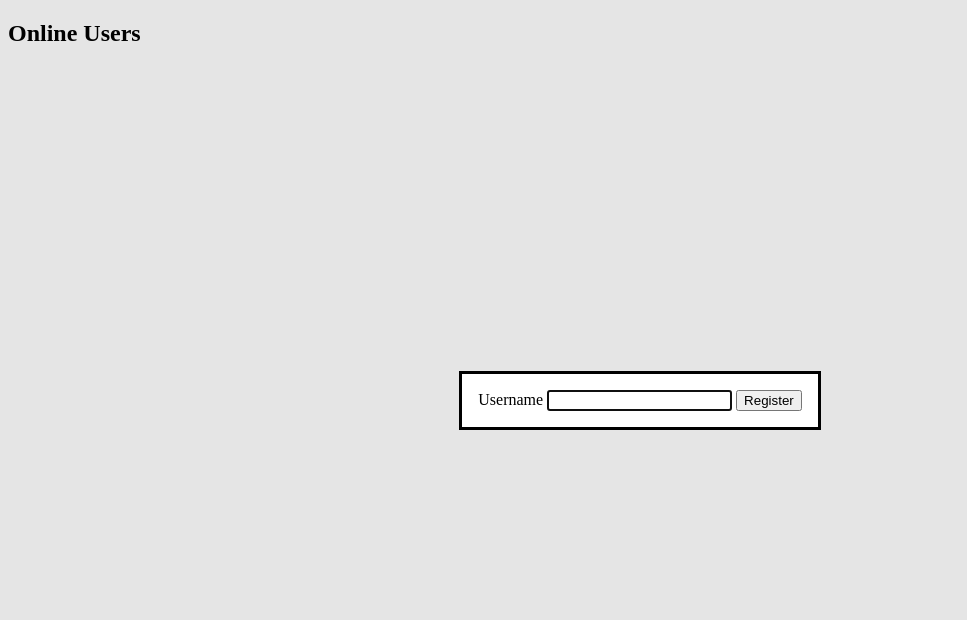
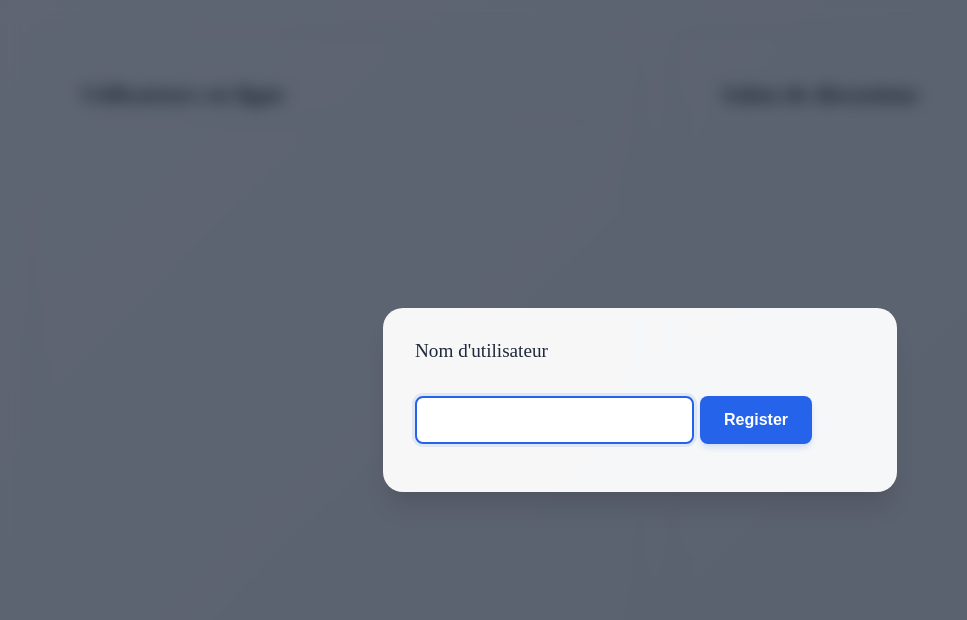
Before and after one commit to Jxddiss/WebRTC-blog, a website built with Vite: page WebApp/simple-webrtc-client/index.html in a window 1280 px wide. Shown: the whole page, without its empty margins (0-967 px from the left). Built offline with nearby package versions, Linux system fonts and the light colour scheme; files whose address does not match are found by name; a web font is replaced by a local one.

Commit message:
travail sur le css de la page d'accueil

```diff
--- a/WebApp/simple-webrtc-client/index.html
+++ b/WebApp/simple-webrtc-client/index.html
@@ -4,6 +4,12 @@
 <head>
   <meta charset="UTF-8" />
   <link rel="icon" type="image/svg+xml" href="/vite.svg" />
+  <link rel="stylesheet" href="/src/style.css" />
+  <link rel="preconnect" href="https://fonts.googleapis.com">
+  <link rel="preconnect" href="https://fonts.gstatic.com" crossorigin>
+  <link
+    href="https://fonts.googleapis.com/css2?family=Atkinson+Hyperlegible+Next:ital,wght@0,200..800;1,200..800&display=swap"
+    rel="stylesheet">
   <meta name="viewport" content="width=device-width, initial-scale=1.0" />
   <title>Demo simple WebRTC - Veille Technologique</title>
 </head>
@@ -11,19 +17,35 @@
 <body>
   <main>
     <div class="container">
-      <div class="conatiner-online-users">
-        <h2>Online Users</h2>
-        <ul class="online-users"></ul>
+      <div class="container-content">
+        <h2>Utilisateurs en ligne</h2>
+        <hr />
+        <ul class="online-users">
+          <!-- <li class="user">
+            <svg xmlns="http://www.w3.org/2000/svg" width="24" height="24" viewBox="0 0 24 24" fill="none"
+              stroke="currentColor" stroke-width="2" stroke-linecap="round" stroke-linejoin="round"
+              class="lucide lucide-user">
+              <path d="M19 21v-2a4 4 0 0 0-4-4H9a4 4 0 0 0-4 4v2" />
+              <circle cx="12" cy="7" r="4" />
+            </svg>
+            <div class="name">${nom}</div>
+            <button class="call">Appeler</button>
+          </li> -->
+        </ul>
       </div>
-      <div class="container-rooms">
+      <div class="container-content">
+        <h2>Salon de discusions</h2>
+        <hr />
       </div>
     </div>
   </main>
   <dialog id="register-dialog">
     <form id="register-form">
-      <label for="username">Username</label>
-      <input type="text" id="username" name="username" required />
-      <button type="submit">Register</button>
+      <label for="username">Nom d'utilisateur</label>
+      <div>
+        <input type="text" id="username" name="username" required />
+        <button type="submit">Register</button>
+      </div>
     </form>
   </dialog>
   <script type="module" src="/src/main.js"></script>
--- a/WebApp/simple-webrtc-client/src/main.ts
+++ b/WebApp/simple-webrtc-client/src/main.ts
@@ -1,4 +1,5 @@
 import { io } from "socket.io-client";
+import userSVG from "./user.svg?raw";
 
 const socket = io("http://localhost:3000", {});
 
@@ -37,10 +38,11 @@ function renderOnlineUsers(users: Record<string, string>) {
   for (const [id, nom] of Object.entries(users)) {
     if (id !== socket.id) {
       onlineUsers.innerHTML += `
-        <div class="user">
+        <li class="user">
+            ${userSVG}
             <div class="name">${nom}</div>
-            <button class="call">Call</button>
-        </div>
+            <button class="call">Appeler</button>
+        </li>
         `;
     }
   }
--- /dev/null
+++ b/WebApp/simple-webrtc-client/src/style.css
@@ -0,0 +1,208 @@
+*,
+*::before,
+*::after {
+  margin: 0;
+  padding: 0;
+  box-sizing: border-box;
+}
+
+body {
+  font-family: "Atkinson Hyperlegible Next", serif;
+  background: linear-gradient(135deg, #f5f7fa 0%, #e4e8ec 100%);
+}
+
+h2 {
+  font-size: 1.5em;
+  font-weight: 700;
+  margin-bottom: 0.5em;
+  color: #1e293b;
+}
+
+hr {
+  border: none;
+  border-top: 1px solid rgba(206, 213, 221, 0.6);
+}
+
+.container {
+  height: 100vh;
+  width: 100vw;
+  display: flex;
+  padding: 2em;
+  gap: 2em;
+}
+
+.container-content {
+  height: 100%;
+  width: 50%;
+  padding: 3em;
+  border: 1px solid rgba(206, 213, 221, 0.6);
+  border-radius: 12px;
+}
+
+.online-users {
+  list-style-type: none;
+  margin: 0;
+  padding: 0;
+  margin-top: 1em;
+  overflow: hidden;
+  display: flex;
+  flex-wrap: wrap;
+  height: 60vh;
+  width: 40vw;
+  gap: 1em;
+}
+
+.user {
+  height: 10em;
+  width: 10em;
+  border-radius: 12px;
+  background: rgba(255, 255, 255, 0.9);
+  box-shadow: 0 4px 6px -1px rgba(0, 0, 0, 0.1),
+    0 2px 4px -2px rgba(0, 0, 0, 0.05);
+  display: flex;
+  flex-direction: column;
+  justify-content: center;
+  align-items: center;
+  gap: 0.7em;
+  padding: 1em;
+  font-size: 1.2em;
+  transition: transform 0.2s ease, box-shadow 0.2s ease;
+  cursor: pointer;
+}
+
+.user:hover {
+  transform: translateY(-2px);
+  box-shadow: 0 10px 15px -3px rgba(0, 0, 0, 0.1),
+    0 4px 6px -4px rgba(0, 0, 0, 0.05);
+}
+
+.user svg {
+  height: 4em;
+  width: 4em;
+  color: #2563eb;
+}
+
+.user button {
+  margin-top: 1em;
+  padding: 0.5em 1em;
+  border: none;
+  border-radius: 5px;
+  background-color: green;
+  color: white;
+  cursor: pointer;
+  height: 3em;
+  width: 80%;
+  transition: transform 0.2s ease, box-shadow 0.2s ease;
+}
+
+.user button:hover {
+  background-color: darkgreen;
+  transform: translateY(-2px);
+  box-shadow: 0 10px 15px -3px rgba(0, 0, 0, 0.1),
+    0 4px 6px -4px rgba(0, 0, 0, 0.05);
+}
+
+#register-dialog {
+  transform: translate(-50%, -50%);
+  position: fixed;
+  top: 50%;
+  left: 50%;
+  box-sizing: content-box;
+}
+
+#register-dialog[open] {
+  height: auto;
+  height: 120px;
+  width: 450px;
+  border: none;
+  border-radius: 20px;
+  font-size: 1.5rem;
+  padding: 2rem;
+  background: rgba(255, 255, 255, 0.95);
+  box-shadow: 0 20px 25px -5px rgba(0, 0, 0, 0.1),
+    0 10px 10px -5px rgba(0, 0, 0, 0.04);
+  animation: slideDown 0.4s ease-out;
+}
+
+@keyframes slideDown {
+  from {
+    transform: translate(-50%, -70%);
+    opacity: 0;
+  }
+  to {
+    transform: translateY(-50%, -50%);
+    opacity: 1;
+  }
+}
+
+#register-dialog::backdrop {
+  background: rgba(15, 23, 42, 0.65);
+  -webkit-backdrop-filter: blur(8px);
+  backdrop-filter: blur(8px);
+  animation: fadeIn 0.3s ease-out;
+}
+
+@keyframes fadeIn {
+  from {
+    opacity: 0;
+  }
+  to {
+    opacity: 1;
+  }
+}
+
+#register-dialog button {
+  padding: 0.75em 1.5em;
+  height: 48px;
+  border: none;
+  border-radius: 8px;
+  background-color: #2563eb;
+  color: white;
+  font-weight: 600;
+  font-size: 1rem;
+  cursor: pointer;
+  transition: all 0.2s ease;
+  box-shadow: 0 4px 6px -1px rgba(37, 99, 235, 0.2);
+}
+
+#register-dialog button:hover {
+  background-color: #1d4ed8;
+  transform: translateY(-1px);
+  box-shadow: 0 6px 8px -1px rgba(37, 99, 235, 0.3);
+}
+
+#register-dialog button:active {
+  transform: translateY(0);
+}
+
+#register-dialog input {
+  height: 48px;
+  width: 62%;
+  border: 2px solid #e2e8f0;
+  border-radius: 8px;
+  font-size: 1.1rem;
+  padding: 0 1em;
+  transition: all 0.2s ease;
+  background-color: #f8fafc;
+}
+
+#register-dialog input:focus {
+  outline: none;
+  border-color: #2563eb;
+  box-shadow: 0 0 0 3px rgba(37, 99, 235, 0.1);
+  background-color: white;
+}
+
+#register-dialog label {
+  margin-bottom: 0.5em;
+  font-size: 1.2rem;
+  font-weight: 500;
+  color: #1e293b;
+}
+
+#register-form {
+  display: flex;
+  flex-direction: column;
+  gap: 1.5rem;
+  width: 100%;
+}
```
Also changed, not shown: WebApp/simple-webrtc-client/src/user.svg (added).
